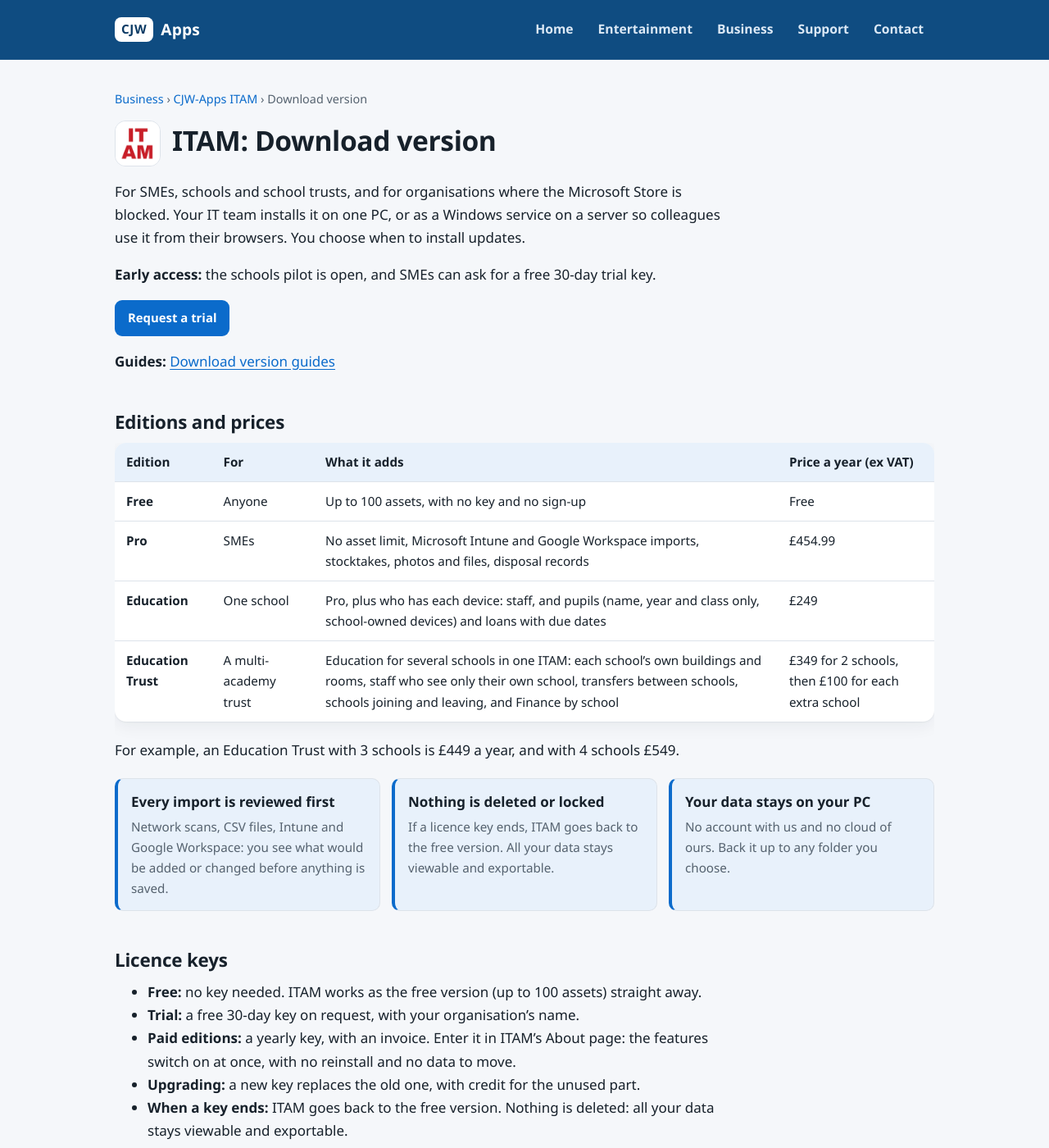
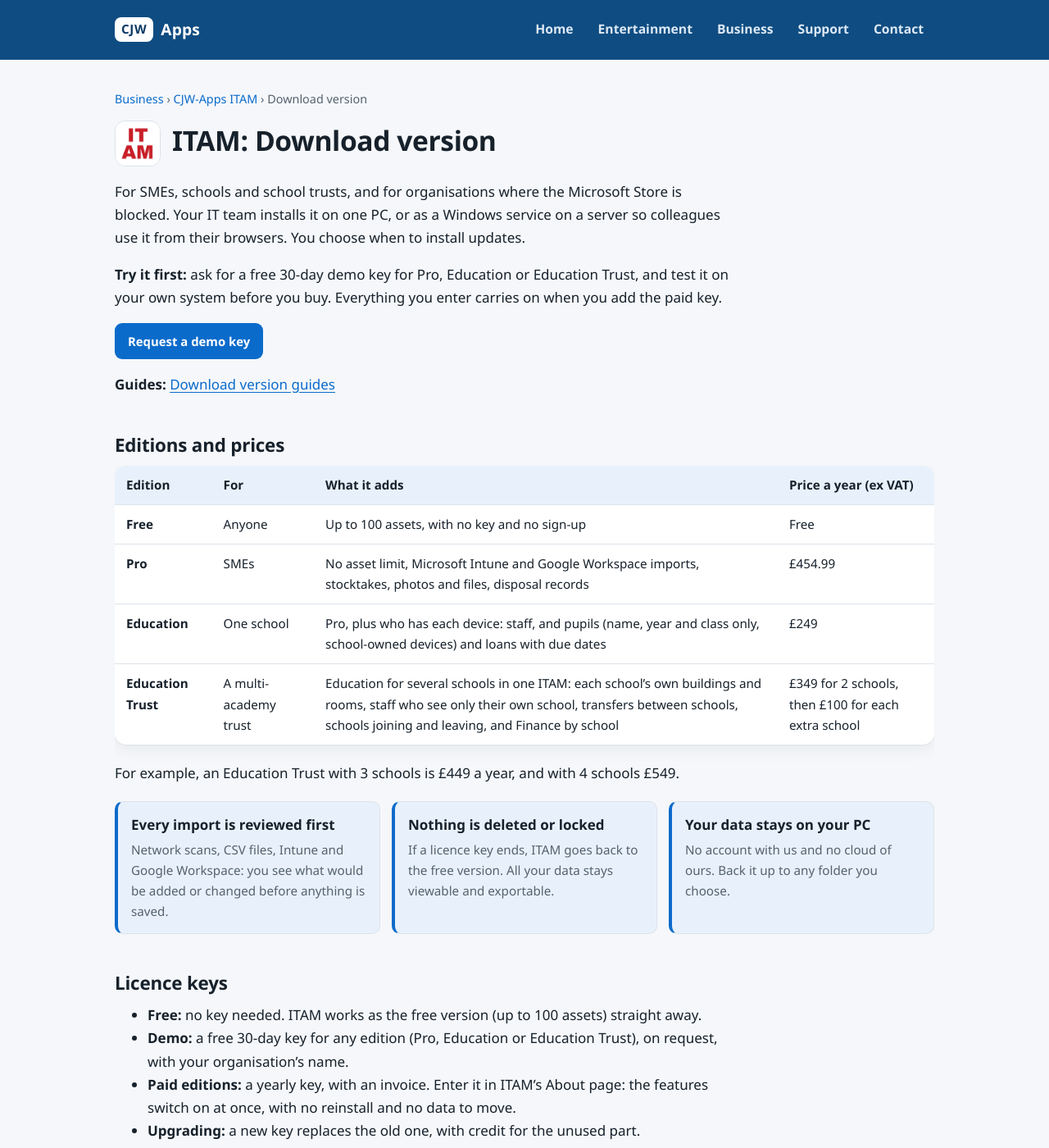
Before and after one commit to cjw-code71/cjw-apps, a Jekyll site: the page built from itam/download/index.md, in a window 1280 px wide and 1400 px high. Shown: the whole window at 82% size. Built offline with Jekyll 4.4.1, drawn with Linux system fonts in a browser that asks for light colours; some of the changed text lies outside the part shown.

Commit message:
ITAM Download: free 30-day demo keys for every edition (was a trial key)
Co-Authored-By: Claude Opus 5.5 <noreply@anthropic.com>
Claude-Session: https://claude.ai/code/session_018sxEz2Nma7rBUjrM2EbSoD

```diff
--- a/itam/download/index.md
+++ b/itam/download/index.md
@@ -12,10 +12,11 @@ Microsoft Store is blocked. Your IT team installs it on one PC, or as a
 Windows service on a server so colleagues use it from their browsers. You
 choose when to install updates.
 
-**Early access:** the schools pilot is open, and SMEs can ask for a free
-30-day trial key.
+**Try it first:** ask for a free 30-day demo key for Pro, Education or
+Education Trust, and test it on your own system before you buy. Everything
+you enter carries on when you add the paid key.
 
-<p><a class="btn" href="mailto:{{ site.email }}?subject=ITAM%20Download%20version%3A%20trial%20request&amp;body=Organisation%3A%0ANumber%20of%20schools%20or%20sites%3A%0AAbout%20how%20many%20assets%3A%0A">Request a trial</a></p>
+<p><a class="btn" href="mailto:{{ site.email }}?subject=ITAM%20Download%20version%3A%20demo%20key%20request&amp;body=Organisation%3A%0AEdition%20to%20try%20(Pro%2C%20Education%20or%20Education%20Trust)%3A%0ANumber%20of%20schools%20or%20sites%3A%0AAbout%20how%20many%20assets%3A%0A">Request a demo key</a></p>
 
 **Guides:** [Download version guides](guides/)
 
@@ -45,7 +46,8 @@ schools £549.
 
 - **Free:** no key needed. ITAM works as the free version (up to 100
   assets) straight away.
-- **Trial:** a free 30-day key on request, with your organisation's name.
+- **Demo:** a free 30-day key for any edition (Pro, Education or
+  Education Trust), on request, with your organisation's name.
 - **Paid editions:** a yearly key, with an invoice. Enter it in ITAM's
   About page: the features switch on at once, with no reinstall and no
   data to move.
@@ -54,7 +56,7 @@ schools £549.
 - **When a key ends:** ITAM goes back to the free version. Nothing is
   deleted: all your data stays viewable and exportable.
 
-<p><a class="btn" href="mailto:{{ site.email }}?subject=ITAM%20Download%20version%3A%20trial%20request&amp;body=Organisation%3A%0ANumber%20of%20schools%20or%20sites%3A%0AAbout%20how%20many%20assets%3A%0A">Request a trial or join the schools pilot</a></p>
+<p><a class="btn" href="mailto:{{ site.email }}?subject=ITAM%20Download%20version%3A%20demo%20key%20request&amp;body=Organisation%3A%0AEdition%20to%20try%20(Pro%2C%20Education%20or%20Education%20Trust)%3A%0ANumber%20of%20schools%20or%20sites%3A%0AAbout%20how%20many%20assets%3A%0A">Request a demo key or join the schools pilot</a></p>
 
 ## Guides
 
```
Also changed, not shown: itam/download/guides/index.md (+1 -1 lines).
